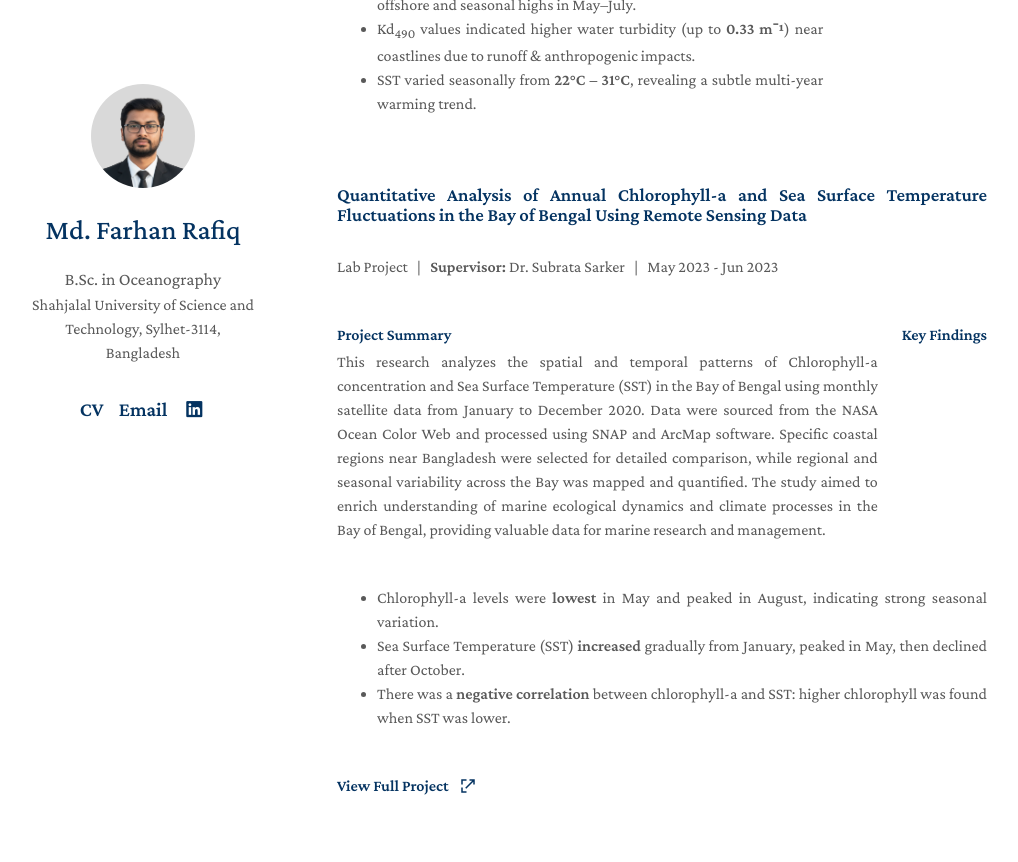
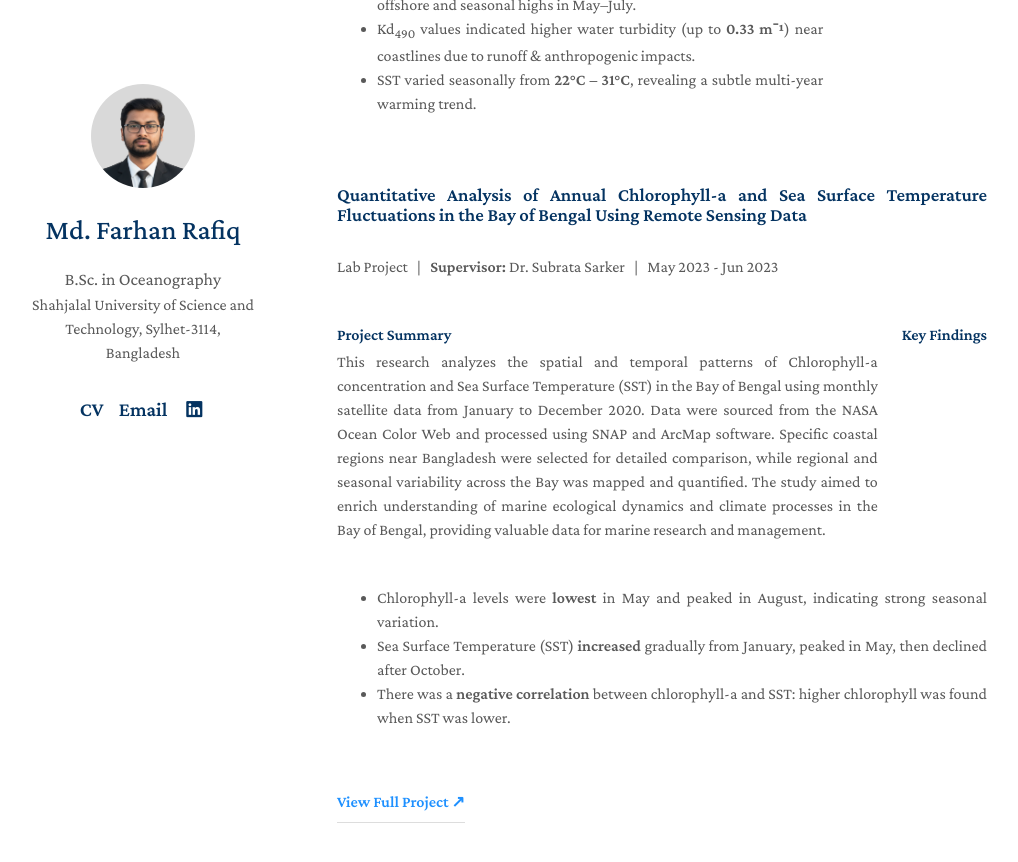
Before and after one commit to farhan-rafiq/farhan-rafiq.github.io, a Jekyll site: the page built from index.md, in a window 1280 px wide and 900 px high, scrolled down 1359 px. Shown: the top 862 px of the window, without its empty margins (133-1151 px from the left). Built offline with Jekyll 4.4.1, drawn with Linux system fonts in a browser that asks for light colours; a style sheet for code colours, icons or effects is not loaded; part of the change alters nothing that is shown.

Commit message:
Update index.md

```diff
--- a/index.md
+++ b/index.md
@@ -150,15 +150,9 @@ layout: homepage
          </ul>
 
 <h4 style="margin-bottom: .2em;">
-  <a href="./projects/4_1_project.pdf"
-     target="_blank"
-     style="text-decoration: none; color: inherit; display: inline-flex; align-items: center; gap: 6px;">
-    View Full Project
-    <svg xmlns="http://www.w3.org/2000/svg"
-         width="18" height="18" fill="currentColor"
-         viewBox="0 0 24 24" style="margin-left: 4px;">
-      <path d="M14 3h7v7h-2V6.41l-9.29 9.3-1.42-1.42 9.3-9.29H14V3z"/>
-      <path d="M5 5h5V3H3v7h2V5zm0 14v-5H3v7h7v-2H5z"/>
-    </svg>
+ <div style="margin-top:1em; padding-bottom:0.5em; border-bottom:1px solid #ddd;">
+  <a href="./projects/undergrad_project.pdf" target="_blank" style="text-decoration:none; font-weight:bold; color:#1E90FF;">
+    View Full Project &#8599;
   </a>
+</div>
 </h4>
```
